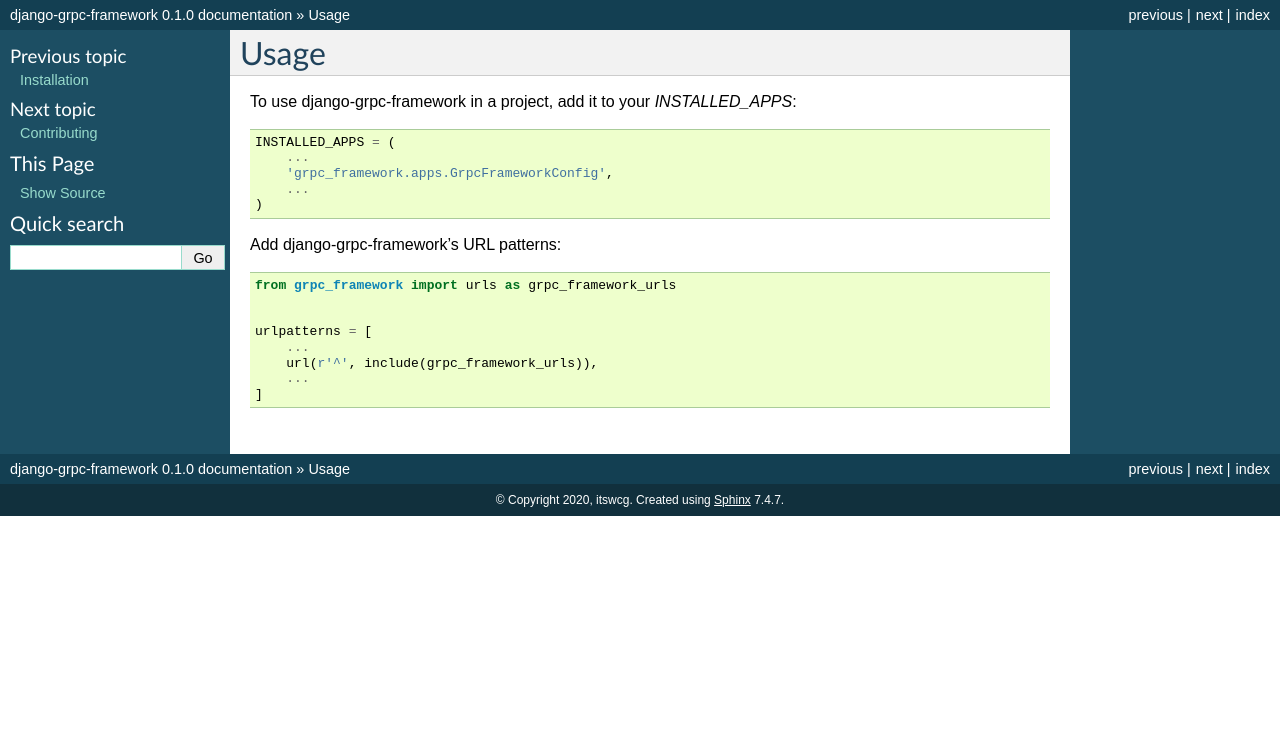
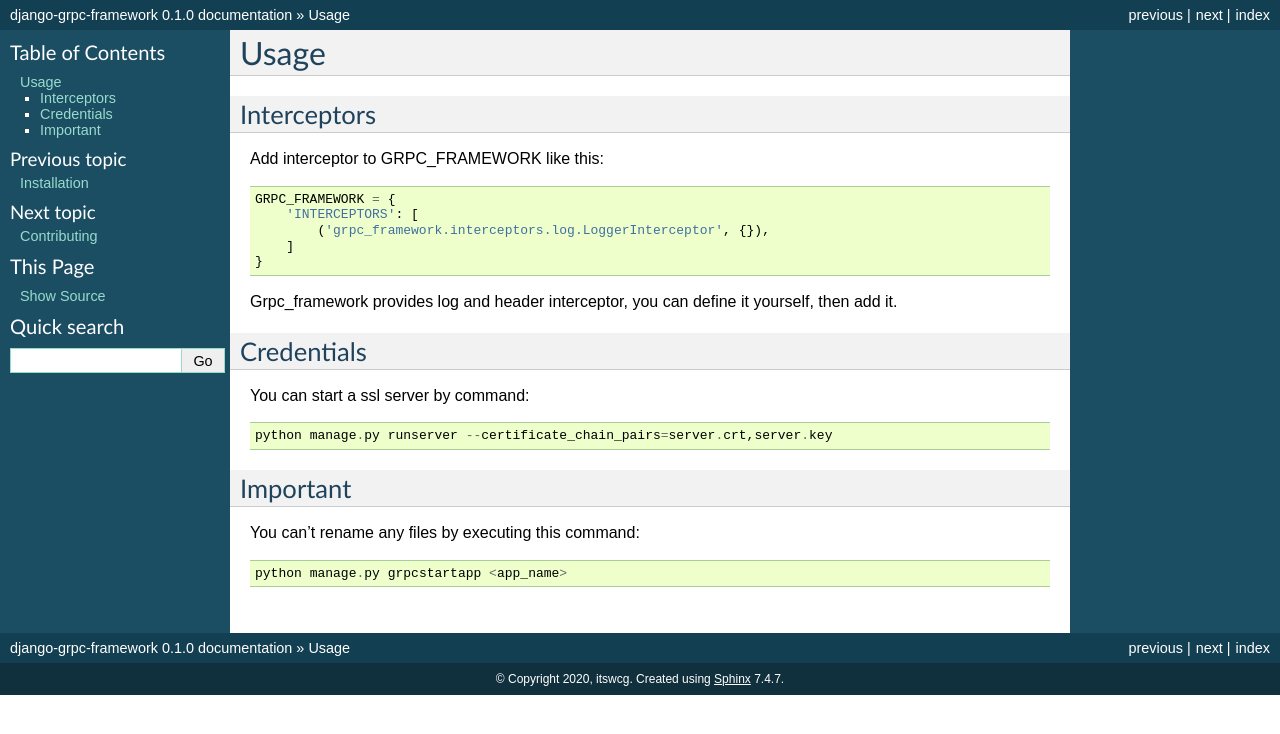
Before and after one commit to itswcg/django-grpc-framework, a Sphinx documentation site: the page built from docs/usage.rst, in a window 1280 px wide. Shown: the top 734 px of the page. Built offline with Sphinx 7.4.7, drawn with Linux system fonts in a browser that asks for light colours.

Commit message:
Update docs usage

```diff
--- a/docs/usage.rst
+++ b/docs/usage.rst
@@ -2,25 +2,27 @@
 Usage
 =====
 
-To use django-grpc-framework in a project, add it to your `INSTALLED_APPS`:
+Interceptors
+-----------------
+Add interceptor to GRPC_FRAMEWORK like this:
+::
 
-.. code-block:: python
+    GRPC_FRAMEWORK = {
+        'INTERCEPTORS': [
+            ('grpc_framework.interceptors.log.LoggerInterceptor', {}),
+        ]
+    }
 
-    INSTALLED_APPS = (
-        ...
-        'grpc_framework.apps.GrpcFrameworkConfig',
-        ...
-    )
+Grpc_framework provides log and header interceptor, you can define it yourself, then add it.
 
-Add django-grpc-framework's URL patterns:
+Credentials
+--------------
+You can start a ssl server by command::
 
-.. code-block:: python
+    python manage.py runserver --certificate_chain_pairs=server.crt,server.key
 
-    from grpc_framework import urls as grpc_framework_urls
+Important
+----------
+You can't rename any files by executing this command::
 
-
-    urlpatterns = [
-        ...
-        url(r'^', include(grpc_framework_urls)),
-        ...
-    ]
+    python manage.py grpcstartapp <app_name>
```
